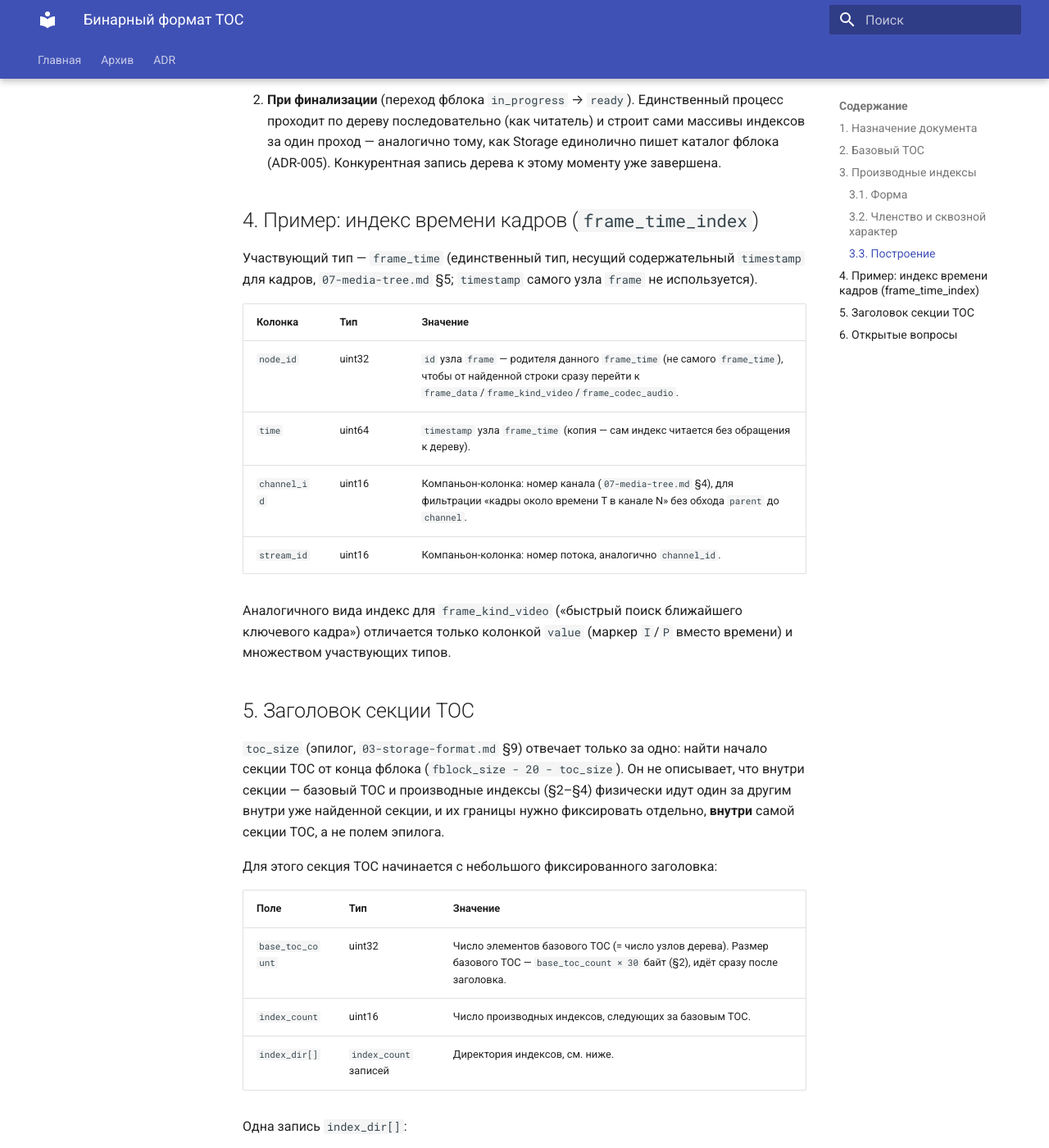
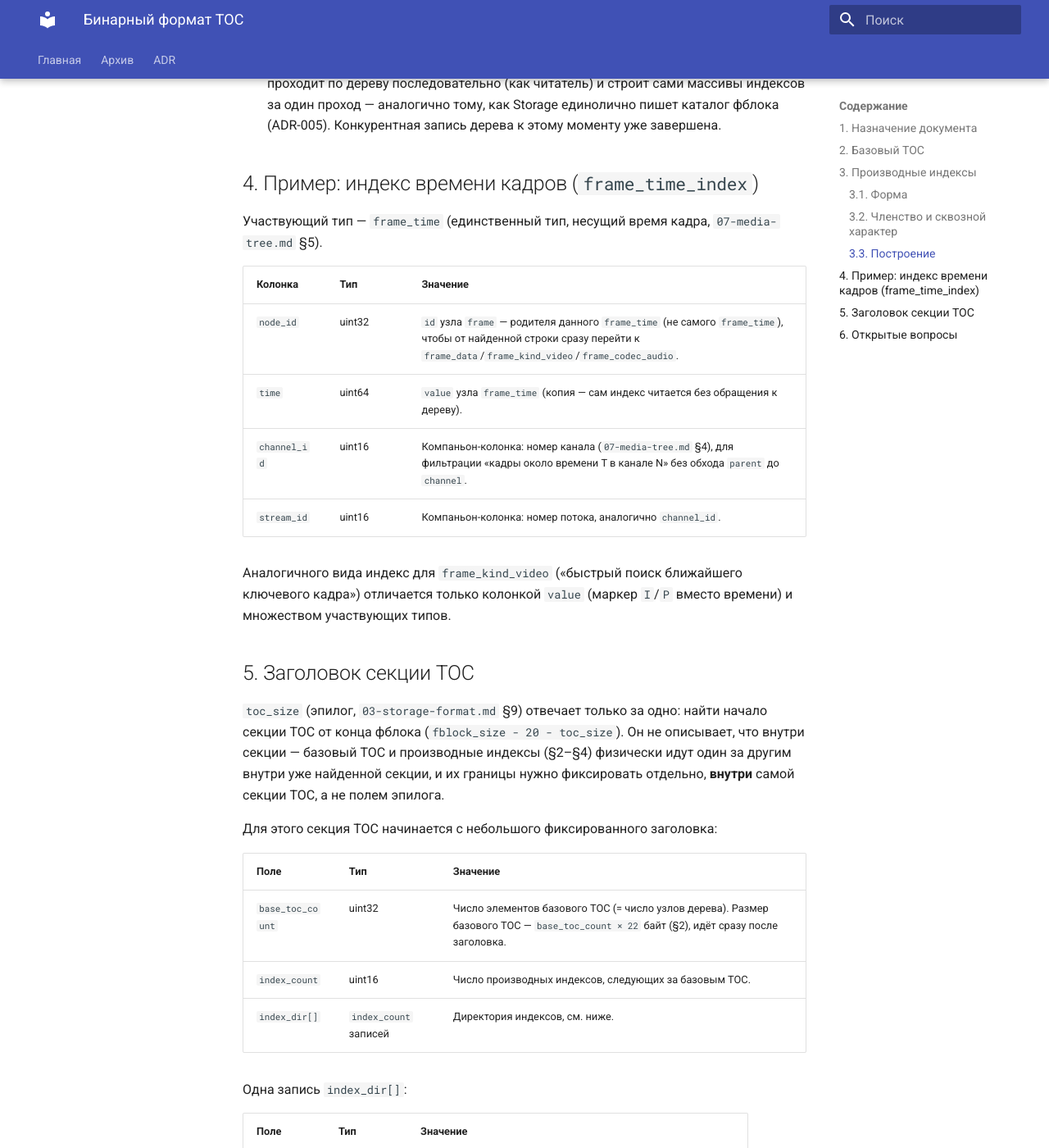
Before and after one commit to traycers/farc, an MkDocs documentation site: the page built from docs/docs/archive/06-toc-format.md, in a window 1280 px wide and 1400 px high, scrolled down 2468 px. Shown: the whole window at 82% size. Built offline with MkDocs 1.6.1 and Material for MkDocs 9.7.7, drawn with Linux system fonts in a browser that asks for light colours; some of the changed text lies outside the part shown.

Commit message:
update data indexes

```diff
--- a/docs/docs/archive/06-toc-format.md
+++ b/docs/docs/archive/06-toc-format.md
@@ -9,7 +9,7 @@
 - **Производные индексы** — SoA-структуры поверх базового TOC для поиска по конкретным атрибутам (§3–§4).
 
 Документ **не описывает**:
-- Общий формат элемента дерева (`type`, `parent`, `sibling`, `timestamp`, `size`, `value`) — см. `05-data-format.md`.
+- Общий формат элемента дерева (`type`, `parent`, `sibling`, `size`, `value`) — см. `05-data-format.md`.
 - Доменные типы узлов и их семантику (video/audio-дерево) — см. `07-media-tree.md`.
 - Расположение секции TOC внутри фблока, `toc_size`, CRC — см. `03-storage-format.md` §8.2, §9.
 
@@ -22,11 +22,10 @@
 | `type`      | uint16 | Как в «Данных». |
 | `parent`    | uint32 | Как в «Данных». |
 | `sibling`   | uint32 | Как в «Данных». |
-| `timestamp` | uint64 | Как в «Данных». |
 | `size`      | uint32 | Размер `value` в «Данных», в байтах. |
 | `offset`    | uint64 | Смещение `value` от начала секции «Данные». |
 
-Размер элемента фиксирован (**30 байт**), поэтому базовый TOC индексируется напрямую: запись узла `id` находится по смещению `id × 30` от начала базового TOC. Обход дерева (`parent`/`sibling`) и пропуск узлов с нераспознанным `type` (`05-data-format.md`, «Пропуск неизвестного типа») выполняются по базовому TOC без чтения «Данных».
+Размер элемента фиксирован (**22 байта**), поэтому базовый TOC индексируется напрямую: запись узла `id` находится по смещению `id × 22` от начала базового TOC. Обход дерева (`parent`/`sibling`) и пропуск узлов с нераспознанным `type` (`05-data-format.md`, «Пропуск неизвестного типа») выполняются по базовому TOC без чтения «Данных».
 
 ## 3. Производные индексы
 
@@ -39,7 +38,7 @@
 | Колонка | Тип | Значение |
 |---------|-----|----------|
 | `node_id` | uint32 | `id` узла, к которому относится строка (обычно — родителя атрибутного узла, см. пример в §4). |
-| `value` | зависит от индекса | Значение атрибута (например, `timestamp`). |
+| `value` | зависит от индекса | Значение атрибута (например, время для `frame_time_index`, §4). |
 | companion-колонки (0..N) | зависит от индекса | Данные для фильтрации без обхода дерева (например, `channel_id`, `stream_id`). |
 
 Массив-колонки допускают SIMD-скан (сравнение диапазона времени, поиск по каналу и т.п.) — в этом и есть причина SoA здесь, в отличие от дерева и базового TOC, которые остаются AoS (`05-data-format.md` §2).
@@ -59,12 +58,12 @@
 
 ## 4. Пример: индекс времени кадров (`frame_time_index`)
 
-Участвующий тип — `frame_time` (единственный тип, несущий содержательный `timestamp` для кадров, `07-media-tree.md` §5; `timestamp` самого узла `frame` не используется).
+Участвующий тип — `frame_time` (единственный тип, несущий время кадра, `07-media-tree.md` §5).
 
 | Колонка | Тип | Значение |
 |---------|-----|----------|
 | `node_id` | uint32 | `id` узла `frame` — родителя данного `frame_time` (не самого `frame_time`), чтобы от найденной строки сразу перейти к `frame_data`/`frame_kind_video`/`frame_codec_audio`. |
-| `time` | uint64 | `timestamp` узла `frame_time` (копия — сам индекс читается без обращения к дереву). |
+| `time` | uint64 | `value` узла `frame_time` (копия — сам индекс читается без обращения к дереву). |
 | `channel_id` | uint16 | Компаньон-колонка: номер канала (`07-media-tree.md` §4), для фильтрации «кадры около времени T в канале N» без обхода `parent` до `channel`. |
 | `stream_id` | uint16 | Компаньон-колонка: номер потока, аналогично `channel_id`. |
 
@@ -78,7 +77,7 @@
 
 | Поле | Тип | Значение |
 |------|-----|----------|
-| `base_toc_count` | uint32 | Число элементов базового TOC (= число узлов дерева). Размер базового TOC — `base_toc_count × 30` байт (§2), идёт сразу после заголовка. |
+| `base_toc_count` | uint32 | Число элементов базового TOC (= число узлов дерева). Размер базового TOC — `base_toc_count × 22` байт (§2), идёт сразу после заголовка. |
 | `index_count` | uint16 | Число производных индексов, следующих за базовым TOC. |
 | `index_dir[]` | `index_count` записей | Директория индексов, см. ниже. |
 
```
Also changed, not shown: docs/docs/archive/05-data-format.md (+2 -4 lines), docs/docs/archive/07-media-tree.md (+4 -4 lines).
